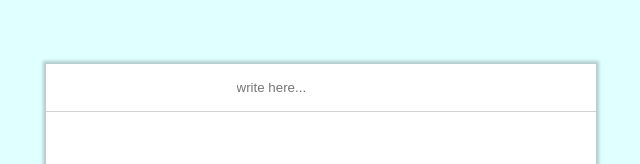
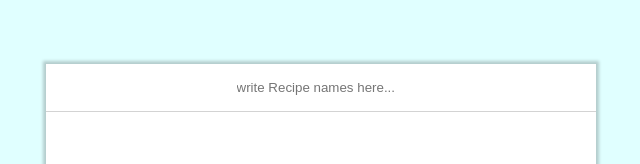
Before and after one commit to NizampatnamSai/Redux_ReduxThunk_Recipe, a React (Create React App) app: page / in a window 1280 px wide. Shown: the part 119-283 px from the top of the page, without its empty margins (319-959 px from the left). Built offline with nearby package versions, Linux system fonts and the light colour scheme.

Commit message:
placeholder change

```diff
--- a/src/App.js
+++ b/src/App.js
@@ -33,7 +33,7 @@ useEffect(()=>{
  SelectNameRespi!=='icecream' && SelectNameRespi!=='Chilli' && SelectNameRespi!=='chilli'
  && SelectNameRespi!=='Chilli chicken' && SelectNameRespi!=='chilli chicken'
   && SelectNameRespi!=='chicken' && SelectNameRespi!=='Ice' && SelectNameRespi!=='ice'){
-  alert('Oops!! go back & search with proper name')
+  alert('Oops!! go back & search with proper name or Update it')
   navigate("/")
 
 }
--- a/src/Components/Datas/TodoDatas.css
+++ b/src/Components/Datas/TodoDatas.css
@@ -224,3 +224,8 @@ font-size: 15px;
     background-color: red;
     color: white;
 }
+
+.Tododatas_btnupdate:hover {
+
+cursor: pointer;
+}
--- a/src/Components/Input.js
+++ b/src/Components/Input.js
@@ -32,7 +32,7 @@ setInput('')
         <div className='Input'>
          <div className='Input_Inside'>
         <form className='Input_form'>
-            <input value={input} onChange={inputOnchange} placeholder='write here...'  required/>
+            <input value={input} onChange={inputOnchange} placeholder='write Recipe names here...'  required/>
            {input?<button onClick={handlesubmit}>Add</button> : null}
         </form>
          </div>
```
